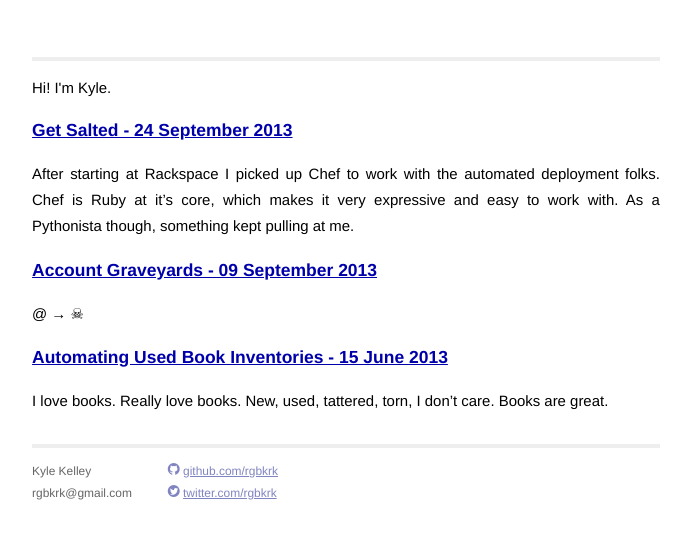
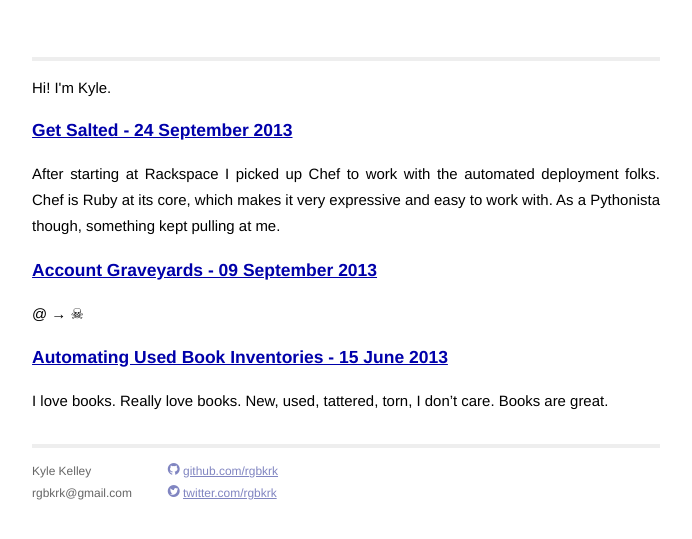
Before and after one commit to rgbkrk/rgbkrk.github.io, a Jekyll site: the page built from index.html, in a window 1280 px wide, cut to the strip 279-945 px from the top of the page. Shown: the top 539 px of the strip, without its empty margins (294-986 px from the left). Built offline with Jekyll 4.4.1, drawn with Linux system fonts in a browser that asks for light colours; nearby versions of some CDN libraries; the list of posts is cut into pages by our own code.

Commit message:
it's -> its

```diff
--- a/_posts/2013-09-24-get-salted.markdown
+++ b/_posts/2013-09-24-get-salted.markdown
@@ -3,11 +3,11 @@ layout: post
 title:  "Get Salted"
 date:   2013-09-24
 image: http://i.imgur.com/luCtHqH.png
-description: After starting at Rackspace I picked up Chef to work with the automated deployment folks. Chef is Ruby at it's core, which makes it very expressive and easy to work with. As a Pythonista though...
+description: After starting at Rackspace I picked up Chef to work with the automated deployment folks. Chef is Ruby at its core, which makes it very expressive and easy to work with. As a Pythonista though...
 categories: [automation, command and control, infrastructure management, configuration management,salt,chef,saltstack, Salt Stack]
 ---
 
-After starting at [Rackspace](http://www.rackspace.com) I picked up [Chef](http://www.opscode.com/chef/) to work with the automated deployment folks. Chef is Ruby at it's core, which makes it very expressive and easy to work with. As a Pythonista though, [something](http://saltstack.com/) kept pulling at me.
+After starting at [Rackspace](http://www.rackspace.com) I picked up [Chef](http://www.opscode.com/chef/) to work with the automated deployment folks. Chef is Ruby at its core, which makes it very expressive and easy to work with. As a Pythonista though, [something](http://saltstack.com/) kept pulling at me.
 
 <img style="display:block; margin-left: auto; margin-right: auto;" src="http://i.imgur.com/luCtHqH.png" alt="Salt Stack" />
 
```
